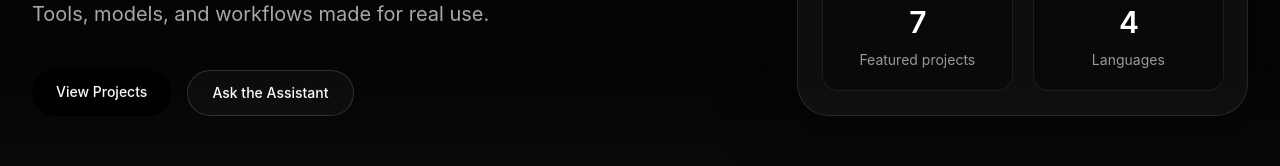
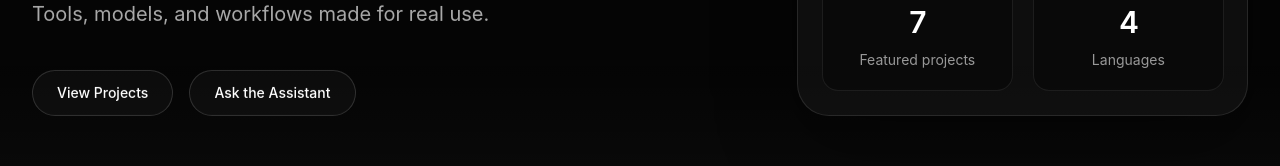
Before and after one commit to micksems/ai-portfolio, a Next.js app: page / in a window 1280 px wide. Shown: the part 569-735 px from the top of the page. Built offline with nearby package versions, Linux system fonts and the light colour scheme.

Commit message:
Match View Projects button styling to Ask Assistant button

```diff
--- a/src/app/page.js
+++ b/src/app/page.js
@@ -185,7 +185,7 @@ export default function HomePage() {
               <a
                 href="#projects"
                 aria-label="View projects"
-                className="rounded-full bg-black px-6 py-3 text-sm font-medium text-white transition-[color,background-color,border-color,opacity,transform] duration-200 ease-in-out hover:bg-black/90"
+                className="rounded-full border border-white/15 bg-white/[0.03] px-6 py-3 text-sm font-medium text-white transition-[color,background-color,border-color,opacity,transform] duration-200 ease-in-out hover:border-white/35 hover:bg-white/[0.06]"
               >
                 View Projects
               </a>
```
